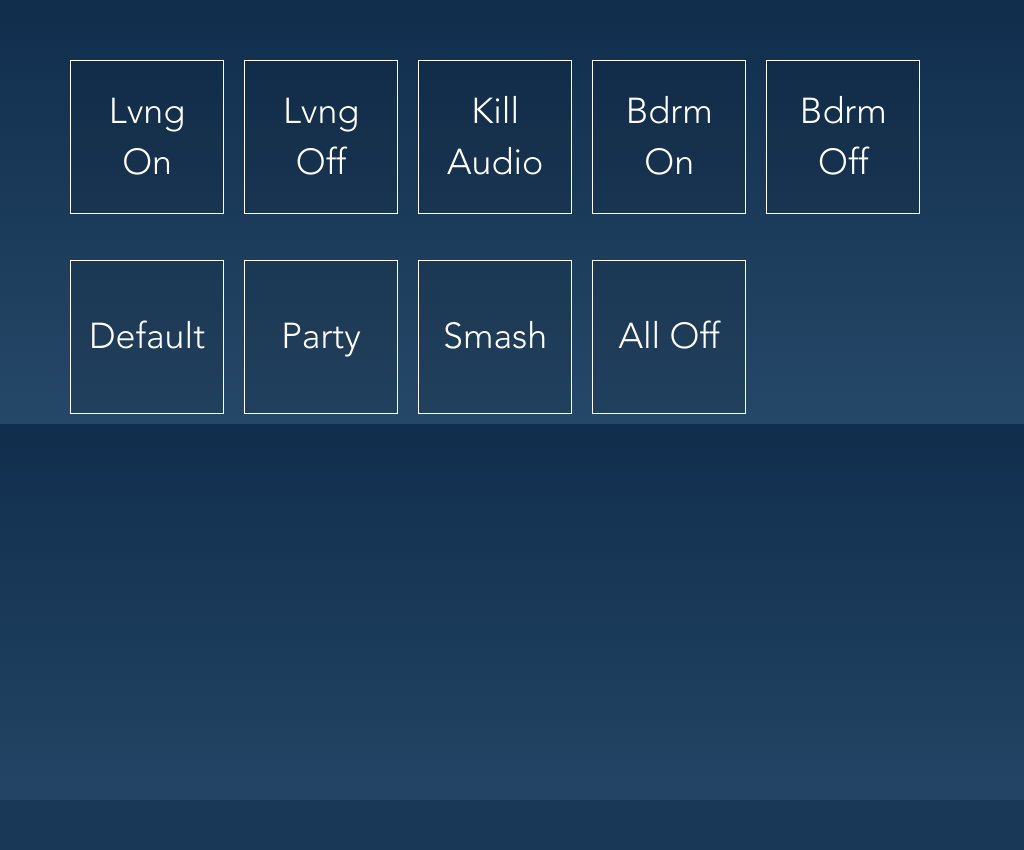
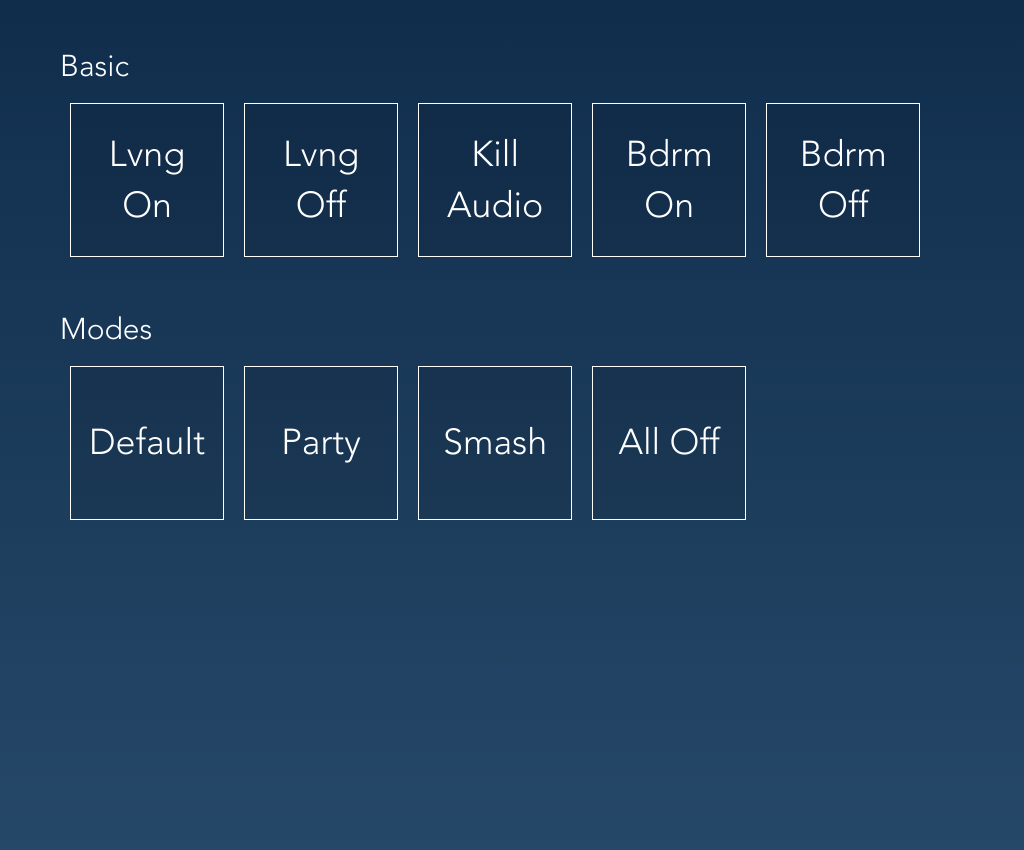
Before and after one commit to devanshk/SmartDorm, a Node server app: page / in a window 1024 px wide. Before the commit the page ends 800 px from the top, so only its background shows below. Run offline with Node 20, Linux system fonts and the light colour scheme; some libraries are stand-ins or nearby versions.

Commit message:
tablet mode

```diff
--- a/public/stylesheets/main.css
+++ b/public/stylesheets/main.css
@@ -100,6 +100,7 @@ button.active{
   }
   body{
     background: -webkit-linear-gradient(top, #102d4c 0%,#264868 100%);
+    height:100vh;
   }
   button{
     width: 15vw;
@@ -119,6 +120,7 @@ button.active{
     display:none;
   }
   h2{
+    display:block;
     width:100%;
     position:relative;
     margin-top:20px;
```
